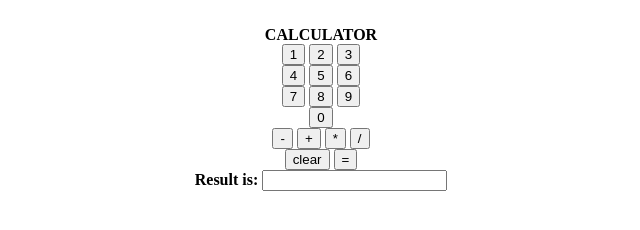
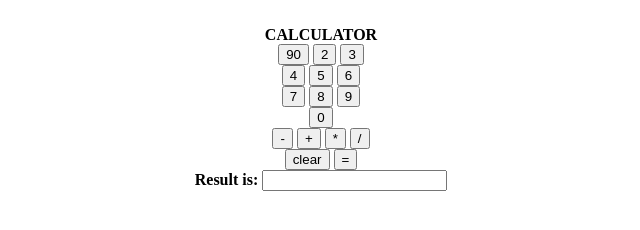
Before and after one commit to niya-varghese/calc, a plain HTML site: page index.html in a window 1280 px wide. Shown: the full height of the page, 319-959 px from the left. Drawn offline with Linux system fonts and the light colour scheme.

Commit message:
Update index.html

```diff
--- a/index.html
+++ b/index.html
@@ -7,7 +7,7 @@
 </br>
 <center><b> CALCULATOR</b>
 </br>
-<input type="button" value="1" onClick="document.calculator.ans.value+='1'">
+<input type="button" value="90" onClick="document.calculator.ans.value+='1'">
 <input type="button" value="2" onClick="document.calculator.ans.value+='2'">
 <input type="button" value="3" onClick="document.calculator.ans.value+='3'">
 </br>
```
